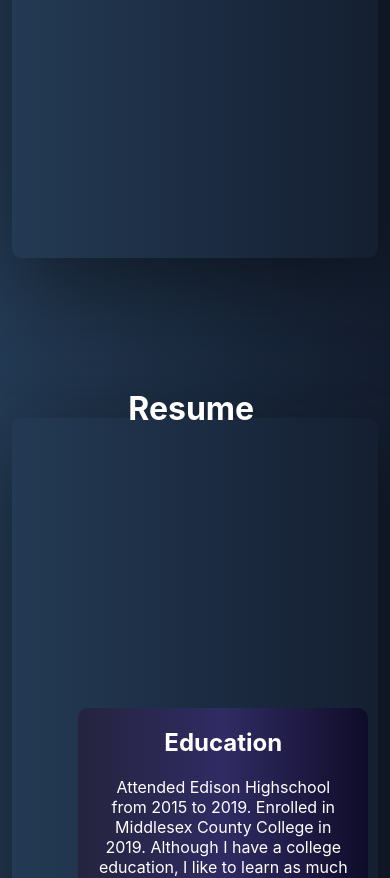
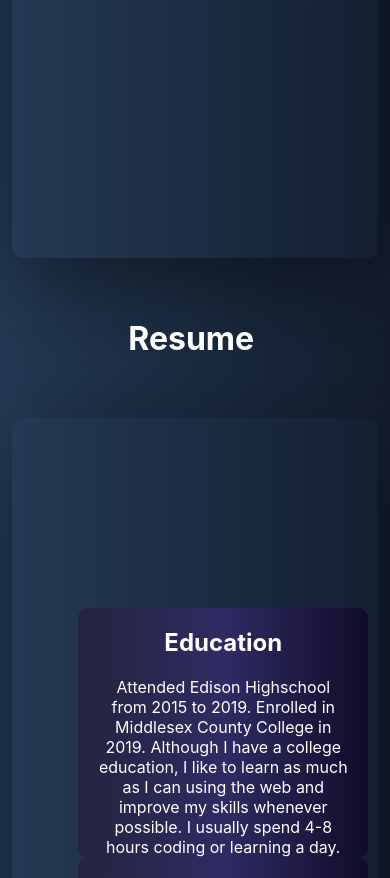
Before and after one commit to MAR2807/portfolio, a React (Create React App) app: page / in a window 390 px wide. Shown: the part 4062-4940 px from the top of the page. Built offline with nearby package versions, Linux system fonts and the light colour scheme.

Commit message:
new-test-7

```diff
--- a/src/index.css
+++ b/src/index.css
@@ -481,7 +481,7 @@ div.resumeContainer{
   position:absolute;
   width:1000px;
   right:100px;
-  top:200px;
+  top:100px;
 
 
 }
@@ -506,7 +506,7 @@ div.education{
 div.resumeTitle{
  position:absolute;
   left:850px;
-  bottom:50px;
+  bottom:20px;
 
 
 }
```
